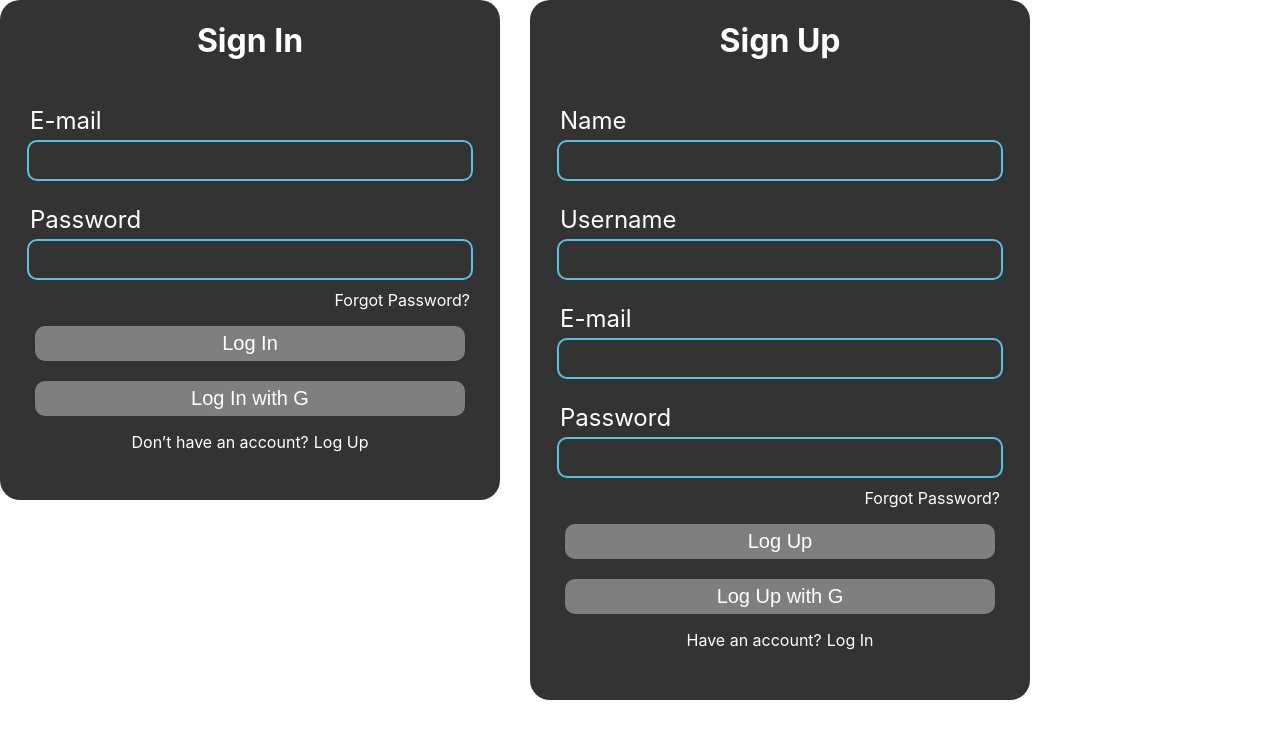
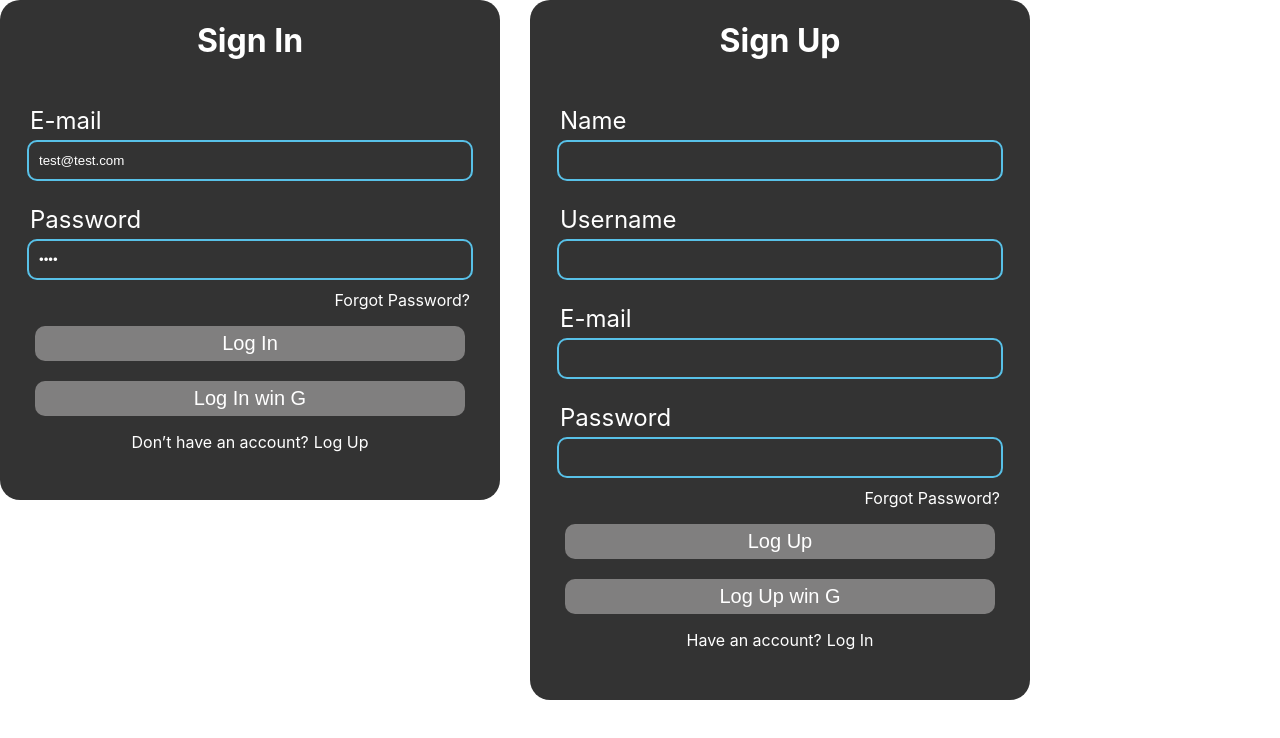
Before and after one commit to voin12K/PortfolioChat_FE, a React (Create React App) app in the folder chat-frontend/: page /auth in a window 1280 px wide. Shown: the top 738 px of the page. Built offline with nearby package versions, Linux system fonts and the light colour scheme.

Commit message:
working login and logup

```diff
--- a/chat-frontend/src/components/ui/sign/signIn/signin.jsx
+++ b/chat-frontend/src/components/ui/sign/signIn/signin.jsx
@@ -1,26 +1,76 @@
-import React from "react";
+import React, { useState } from "react";
 import "./signin.scss";
 
 export default function SignIn() {
+    const [credentials, setCredentials] = useState({ email: "test@test.com", password: "1234" });
+    const [message, setMessage] = useState("");
+
+    const handleChange = (e) => {
+        const { name, value } = e.target;
+        setCredentials({ ...credentials, [name]: value });
+    };
+
+    const handleSubmit = async (e) => {
+        e.preventDefault();
+        console.log(credentials);
+        try {
+            const response = await fetch("http://localhost:5000/api/auth/login", {
+                method: "POST",
+                headers: { "Content-Type": "application/json" },
+                body: JSON.stringify(credentials),
+            });
+            const data = await response.json();
+            if (response.ok) {
+                setMessage("Вход успешен!");
+                localStorage.setItem("token", data.token);
+            } else {
+                console.log(data);
+                setMessage(data.message || "Ошибка входа.");
+            }
+        } catch (error) {
+            setMessage("Ошибка соединения с сервером.");
+        }
+    };
+
+
     return (
         <div className="Login">
             <h1 className="Login-title">Sign In</h1>
+            <form className="Login-form" onSubmit={handleSubmit}>
                 <div className="Login-emailall">
                     <p className="Login-email">E-mail</p>
-                <input type="email" className="Login-email-input" />
+                    <input
+                        type="email"
+                        className="Login-email-input"
+                        name="email"
+                        value={credentials.email}
+                        onChange={handleChange}
+                    />
                 </div>
                 <div className="Login-passwordall">
                     <p className="Login-password">Password</p>
-                <input type="password" className="Login-password-input" />
+                    <input
+                        type="password"
+                        className="Login-password-input"
+                        name="password"
+                        value={credentials.password}
+                        onChange={handleChange}
+                    />
                 </div>
                 <p className="Login-forgotpass">Forgot Password?</p>
                 <div className="Login-buttall">
-                <button className="Login-buttall-buttlog">Log In</button>
-                <button className="Login-buttall-buttlog-withG">Log In with G</button>
+                    <button type="submit" className="Login-buttall-buttlog">
+                        Log In
+                    </button>
+                    <button type="submit" className="Login-buttall-buttlog-withG">
+                        Log In win G
+                    </button>
                 </div>
                 <p className="Login-logup">
                     Don’t have an account? <a href="#" className="Login-logup-link">Log Up</a>
                 </p>
+            </form>
+            <p>{message}</p>
         </div>
     );
 }
--- a/chat-frontend/src/components/ui/sign/signIn/signin.scss
+++ b/chat-frontend/src/components/ui/sign/signIn/signin.scss
@@ -10,6 +10,11 @@
         color: #fff;
         display: flex;
         justify-content: center;
+    }
+
+    &-form{
+        display: flex;
+        flex-direction: column;
     }
 
     &-emailall {
--- a/chat-frontend/src/components/ui/sign/singUp/signup.jsx
+++ b/chat-frontend/src/components/ui/sign/singUp/signup.jsx
@@ -1,34 +1,91 @@
-import React from "react";
+import React, { useState } from "react";
 import "./signup.scss";
 
 export default function SignUp() {
+    const [formData, setFormData] = useState({ name: "", username: "", email: "", password: "" });
+    const [message, setMessage] = useState("");
+
+    const handleChange = (e) => {
+        const { name, value } = e.target;
+        setFormData({ ...formData, [name]: value });
+    };
+
+    const handleSubmit = async (e) => {
+        e.preventDefault();
+        try {
+            const response = await fetch("http://localhost:5000/api/auth/register", {
+                method: "POST",
+                headers: { "Content-Type": "application/json" },
+                body: JSON.stringify(formData),
+            });
+
+            const data = await response.json();
+            if (response.ok) {
+                setMessage("Регистрация успешна!");
+            } else {
+                setMessage(data.message || "Ошибка регистрации.");
+            }
+        } catch (error) {
+            setMessage("Ошибка соединения с сервером.");
+        }
+    };
+
     return (
         <div className="Reg">
             <h1 className="Reg-title">Sign Up</h1>
+            <form className="Reg-form" onSubmit={handleSubmit}>
                 <div className="Reg-nameall">
                     <p className="Reg-name">Name</p>
-                <input className="Reg-name-input" />
+                    <input
+                        className="Reg-name-input"
+                        name="name"
+                        value={formData.name}
+                        onChange={handleChange}
+                    />
                 </div>
                 <div className="Reg-usernameall">
                     <p className="Reg-username">Username</p>
-                <input className="Reg-username-input" />
+                    <input
+                        className="Reg-username-input"
+                        name="username"
+                        value={formData.username}
+                        onChange={handleChange}
+                    />
                 </div>
                 <div className="Reg-emailall">
                     <p className="Reg-email">E-mail</p>
-                <input type="email" className="Reg-email-input" />
+                    <input
+                        type="email"
+                        className="Reg-email-input"
+                        name="email"
+                        value={formData.email}
+                        onChange={handleChange}
+                    />
                 </div>
                 <div className="Reg-passwordall">
                     <p className="Reg-password">Password</p>
-                <input className="Reg-password-input" />
+                    <input
+                        type="password"
+                        className="Reg-password-input"
+                        name="password"
+                        value={formData.password}
+                        onChange={handleChange}
+                    />
                 </div>
                 <p className="Reg-forgotpass">Forgot Password?</p>
                 <div className="Reg-buttall">
-                <button className="Reg-buttall-buttlog">Log Up</button>
-                <button className="Reg-buttall-buttlog-withG">Log Up with G</button>
+                    <button type="submit" className="Reg-buttall-buttlog">
+                        Log Up
+                    </button>
+                    <button type="submit" className="Reg-buttall-buttlog-withG">
+                        Log Up win G
+                    </button>
                 </div>
                 <p className="Reg-login">
                     Have an account? <a href="#" className="Reg-login-link">Log In</a>
                 </p>
+            </form>
+            <p>{message}</p>
         </div>
     );
 }
--- a/chat-frontend/src/components/ui/sign/singUp/signup.scss
+++ b/chat-frontend/src/components/ui/sign/singUp/signup.scss
@@ -10,6 +10,11 @@
         color: #fff;
         display: flex;
         justify-content: center;
+    }
+
+    &-form{
+        display: flex;
+        flex-direction: column;
     }
 
     &-nameall {
```
Also changed, not shown: chat-frontend/src/api/apiAuth.js (added, +24 -0 lines). Lines whose indentation alone changed are shown as unchanged.
